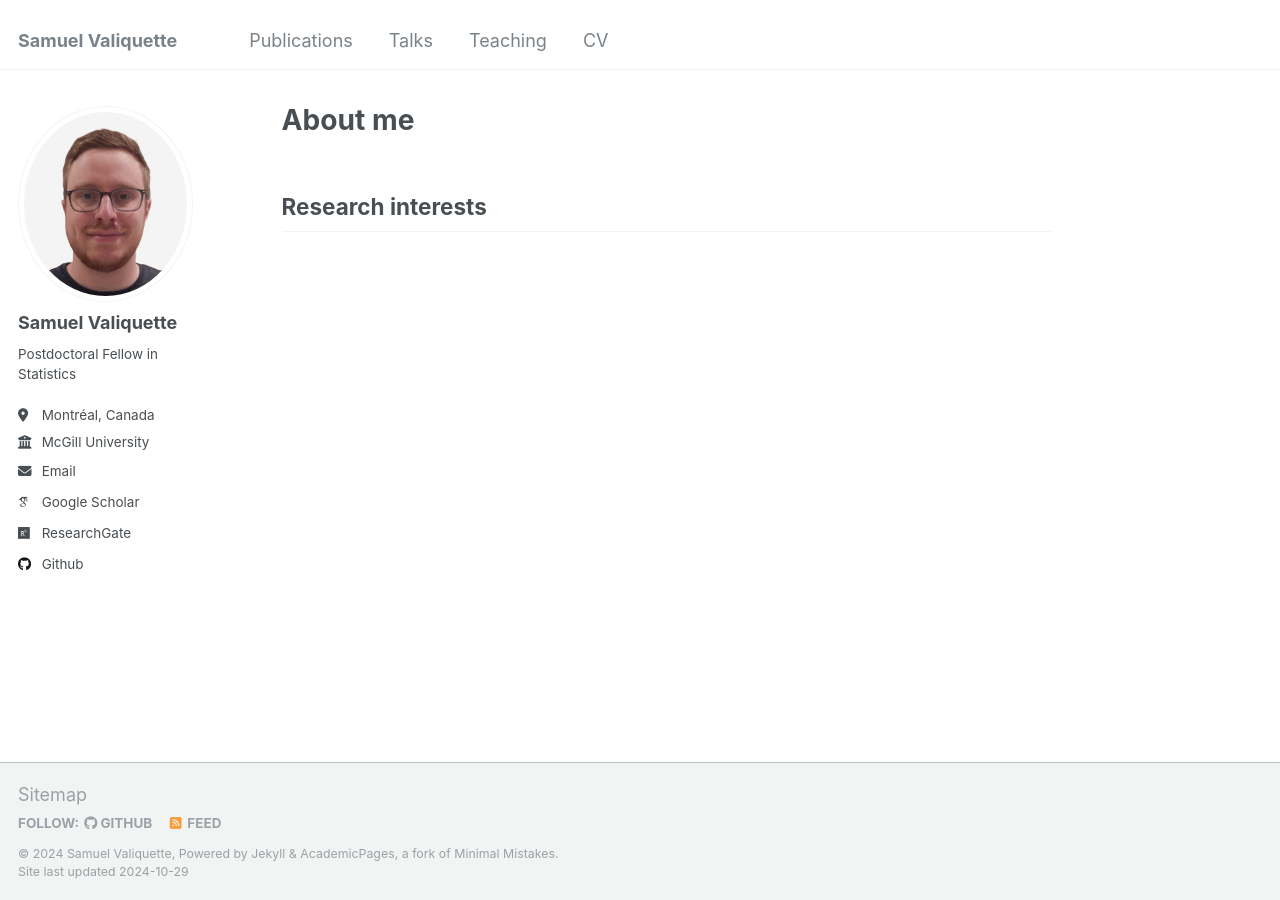
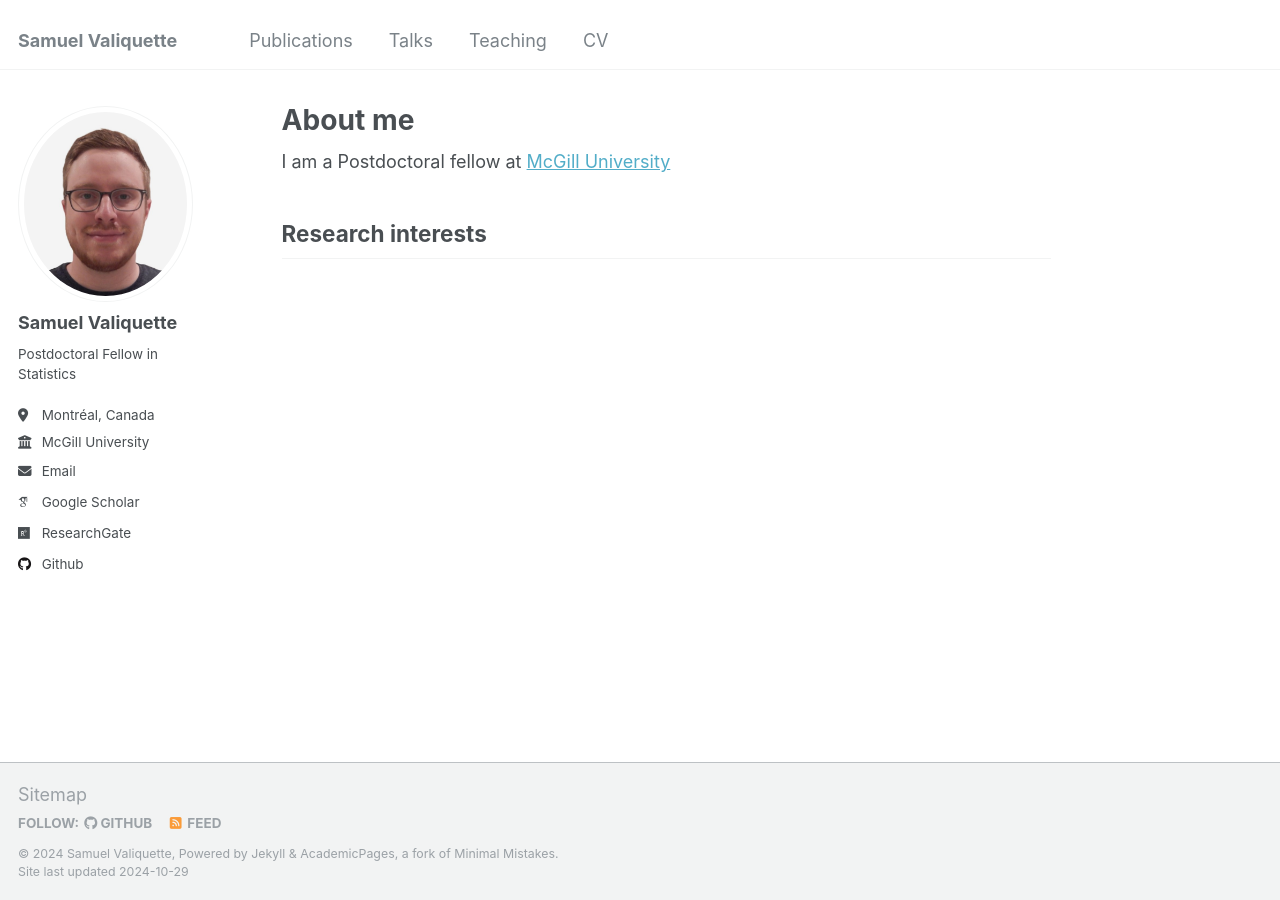
Before and after one commit to s-valiquette/s-valiquette.github.io, a Jekyll site: the page built from _pages/about.md, in a window 1280 px wide. Built offline with Jekyll 4.4.1, drawn with Linux system fonts in a browser that asks for light colours; some web fonts are replaced.

Commit message:
Update about.md

```diff
--- a/_pages/about.md
+++ b/_pages/about.md
@@ -7,6 +7,7 @@ redirect_from:
   - /about.html
 ---
 
+I am a Postdoctoral fellow at [McGill University](https://www.mcgill.ca/mathstat/)
 
 Research interests
 ------
```
